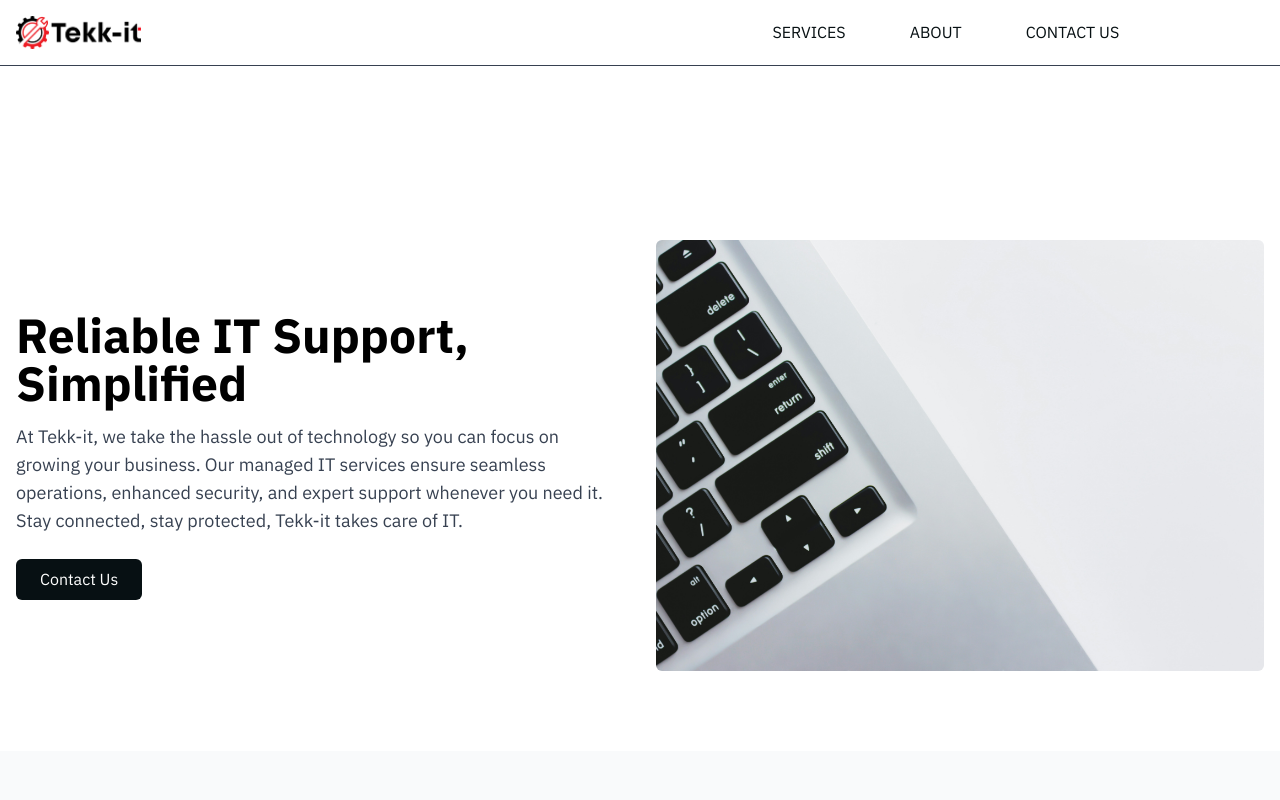
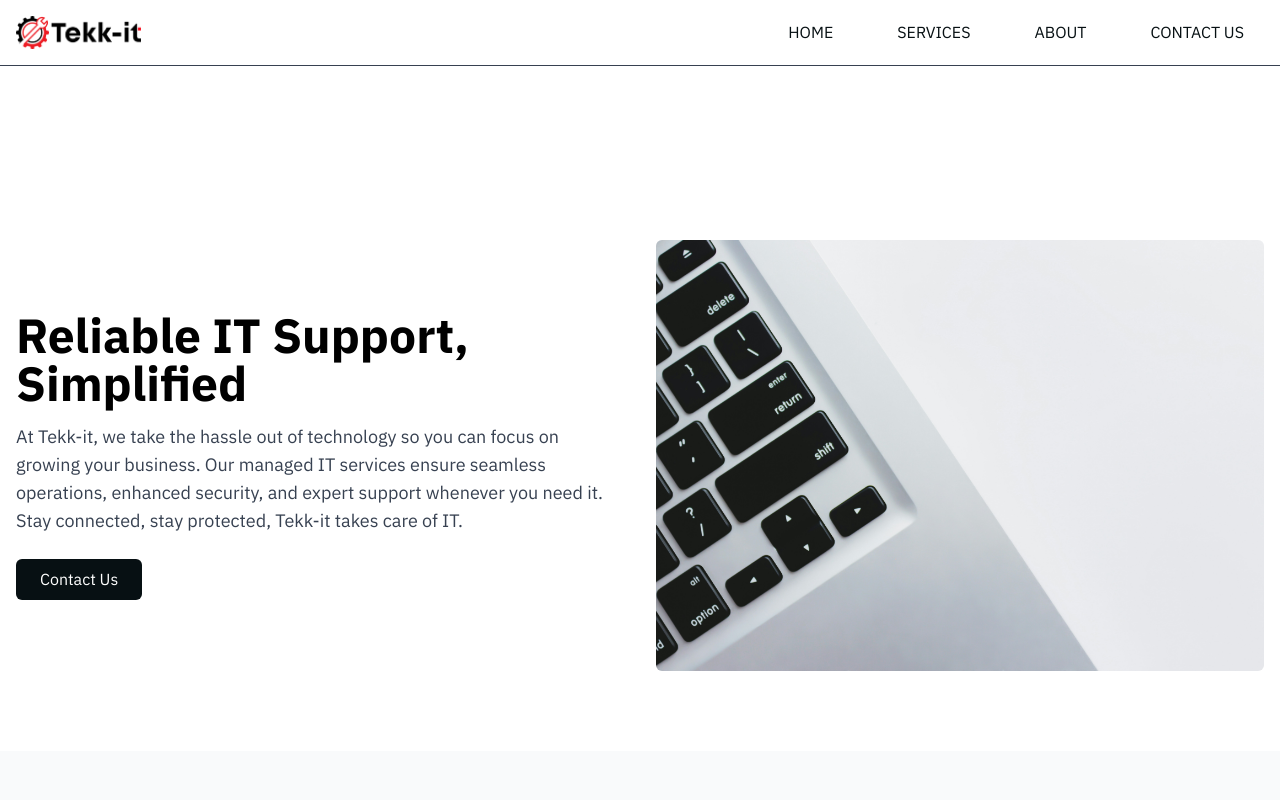
Before and after one commit to Stefan-Constantino/Tekkit, a React (Vite) app: page / in a window 1280 px wide. Shown: the top 800 px of the page. Built offline with nearby package versions, Linux system fonts and the light colour scheme.

Commit message:
tweaks with the hamburger icon and stickyness of navbar

```diff
--- a/src/Navbar.jsx
+++ b/src/Navbar.jsx
@@ -4,13 +4,11 @@ import { Link } from "react-router-dom";
 function Navbar() {
   const [isOpen, setIsOpen] = useState(false);
   const toggleMenu = () => setIsOpen(!isOpen);
-
-  // Function to close mobile menu when a link is clicked
   const closeMenu = () => setIsOpen(false);
 
   return (
-    <header className="fixed top-0 left-0 w-full z-50 bg-white p-4 border-b border-gray-700">
-      <div className="container mx-auto flex justify-between items-center">
+    <header className="sticky lg:fixed top-0 left-0 w-full z-50 bg-white border-b border-gray-700">
+      <div className="container mx-auto p-4 flex justify-between items-center">
         {/* Logo */}
         <div id="logo-container">
           <Link
@@ -31,7 +29,7 @@ function Navbar() {
 
         {/* Hamburger Icon for Mobile */}
         <button
-          className="lg:hidden p-2 text-black focus:outline-none"
+          className="lg:hidden text-black focus:outline-none"
           onClick={toggleMenu}
         >
           <svg
@@ -50,13 +48,28 @@ function Navbar() {
           </svg>
         </button>
 
-        {/* Navigation Menu */}
-        <nav id="navbar" className={`lg:flex ${isOpen ? "block" : "hidden"} lg:block`}>
-          <ul className="flex flex-col lg:flex-row space-y-4 lg:space-y-0 lg:space-x-6">
+        {/* Desktop Navigation Menu */}
+        <nav className="hidden lg:flex">
+          <ul className="flex space-x-6">
+            <li>
+              <Link
+                to="/"
+                onClick={() => {
+                  window.scrollTo({ top: 0 });
+                  closeMenu();
+                }}
+                className="nav hover:text-gray-500"
+              >
+                Home
+              </Link>
+            </li>
             <li>
               <Link
                 to="/services"
-                onClick={closeMenu}
+                onClick={() => {
+                  window.scrollTo({ top: 0 });
+                  closeMenu();
+                }}
                 className="nav hover:text-gray-500"
               >
                 Services
@@ -65,7 +78,10 @@ function Navbar() {
             <li>
               <Link
                 to="/about"
-                onClick={closeMenu}
+                onClick={() => {
+                  window.scrollTo({ top: 0 });
+                  closeMenu();
+                }}
                 className="nav hover:text-gray-500"
               >
                 About
@@ -74,7 +90,10 @@ function Navbar() {
             <li>
               <Link
                 to="/contact"
-                onClick={closeMenu}
+                onClick={() => {
+                  window.scrollTo({ top: 0 });
+                  closeMenu();
+                }}
                 className="nav hover:text-gray-500"
               >
                 Contact Us
@@ -83,6 +102,62 @@ function Navbar() {
           </ul>
         </nav>
       </div>
+
+      {/* Mobile Navigation Menu - rendered in flow so it pushes content down */}
+      {isOpen && (
+        <nav className="lg:hidden">
+          <ul className="flex flex-col space-y-4">
+            <li className="border-b border-gray-700">
+              <Link
+                to="/"
+                onClick={() => {
+                  window.scrollTo({ top: 0, behavior: "smooth" });
+                  closeMenu();
+                }}
+                className="nav hover:text-gray-500"
+              >
+                Home
+              </Link>
+            </li>
+            <li className="border-b border-gray-700">
+              <Link
+                to="/services"
+                onClick={() => {
+                  window.scrollTo({ top: 0, behavior: "smooth" });
+                  closeMenu();
+                }}
+                className="nav hover:text-gray-500"
+              >
+                Services
+              </Link>
+            </li>
+            <li className="border-b border-gray-700">
+              <Link
+                to="/about"
+                onClick={() => {
+                  window.scrollTo({ top: 0, behavior: "smooth" });
+                  closeMenu();
+                }}
+                className="nav hover:text-gray-500"
+              >
+                About
+              </Link>
+            </li>
+            <li>
+              <Link
+                to="/contact"
+                onClick={() => {
+                  window.scrollTo({ top: 0, behavior: "smooth" });
+                  closeMenu();
+                }}
+                className="nav hover:text-gray-500"
+              >
+                Contact Us
+              </Link>
+            </li>
+          </ul>
+        </nav>
+      )}
     </header>
   );
 }
```
